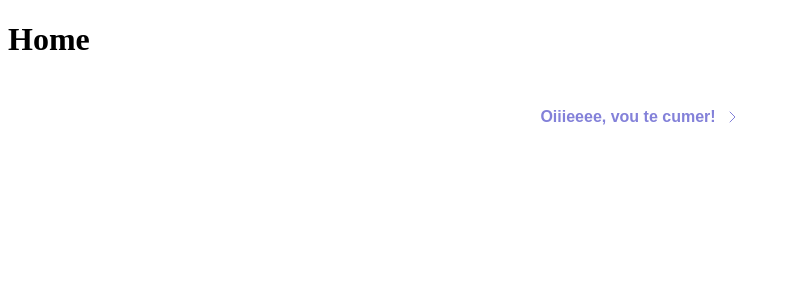
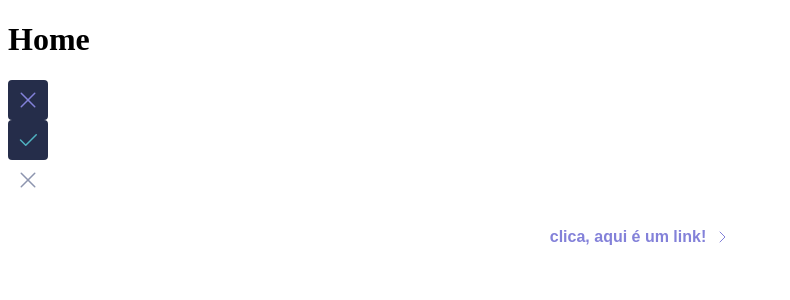
Before and after one commit to mateusrc-dev/bookwise, a Next.js app: page /home in a window 1280 px wide. Shown: the top 300 px of the page, without its empty margins (0-790 px from the left). Built offline with nearby package versions, Linux system fonts and the light colour scheme.

Commit message:
create component Close

```diff
--- a/src/components/Close/index.tsx
+++ b/src/components/Close/index.tsx
@@ -0,0 +1,30 @@
+import { CloseContainer, CloseContainerWithoutBackground } from "./styles";
+import { X, Check } from "phosphor-react";
+
+type CloseProps = {
+  icon?: "X" | "checked";
+  withBackground?: boolean;
+};
+
+export default function Close({
+  icon = "X",
+  withBackground = true,
+}: CloseProps) {
+  if (withBackground) {
+    return (
+      <CloseContainer>
+        {icon === "X" ? (
+          <X size={24} color="#8381D9" />
+        ) : (
+          <Check size={24} color="#50B2C0" />
+        )}
+      </CloseContainer>
+    );
+  } else {
+    return (
+      <CloseContainerWithoutBackground>
+        <X size={24} color="#8D95AF" />
+      </CloseContainerWithoutBackground>
+    );
+  }
+}
--- a/src/components/Close/styles.ts
+++ b/src/components/Close/styles.ts
@@ -0,0 +1,31 @@
+import { styled } from "@/styles";
+
+export const CloseContainer = styled("button", {
+  display: "flex",
+  alignItems: "center",
+  justifyContent: "center",
+  width: "2.5rem",
+  height: "2.5rem",
+  backgroundColor: "$gray600",
+  border: "none",
+  cursor: "pointer",
+  borderRadius: "4px",
+  "&:hover": {
+    backgroundColor: "$gray500",
+  },
+});
+
+export const CloseContainerWithoutBackground = styled("button", {
+  display: "flex",
+  alignItems: "center",
+  justifyContent: "center",
+  width: "2.5rem",
+  height: "2.5rem",
+  border: "none",
+  cursor: "pointer",
+  borderRadius: "4px",
+  backgroundColor: "transparent",
+  "&:hover": {
+    filter: "brightness(0.7)",
+  },
+});
--- a/src/pages/home.tsx
+++ b/src/pages/home.tsx
@@ -1,10 +1,14 @@
+import Close from "@/components/Close";
 import Link from "@/components/Link";
 
 export default function Home() {
   return (
     <>
       <h1>Home</h1>
-      <Link title="Oiiieeee, vou te cumer!" Color="blue" direction="right" />
+      <Close />
+      <Close icon="checked" />
+      <Close withBackground={false} />
+      <Link title="clica, aqui é um link!" Color="blue" direction="right" />
     </>
   );
 }
```
